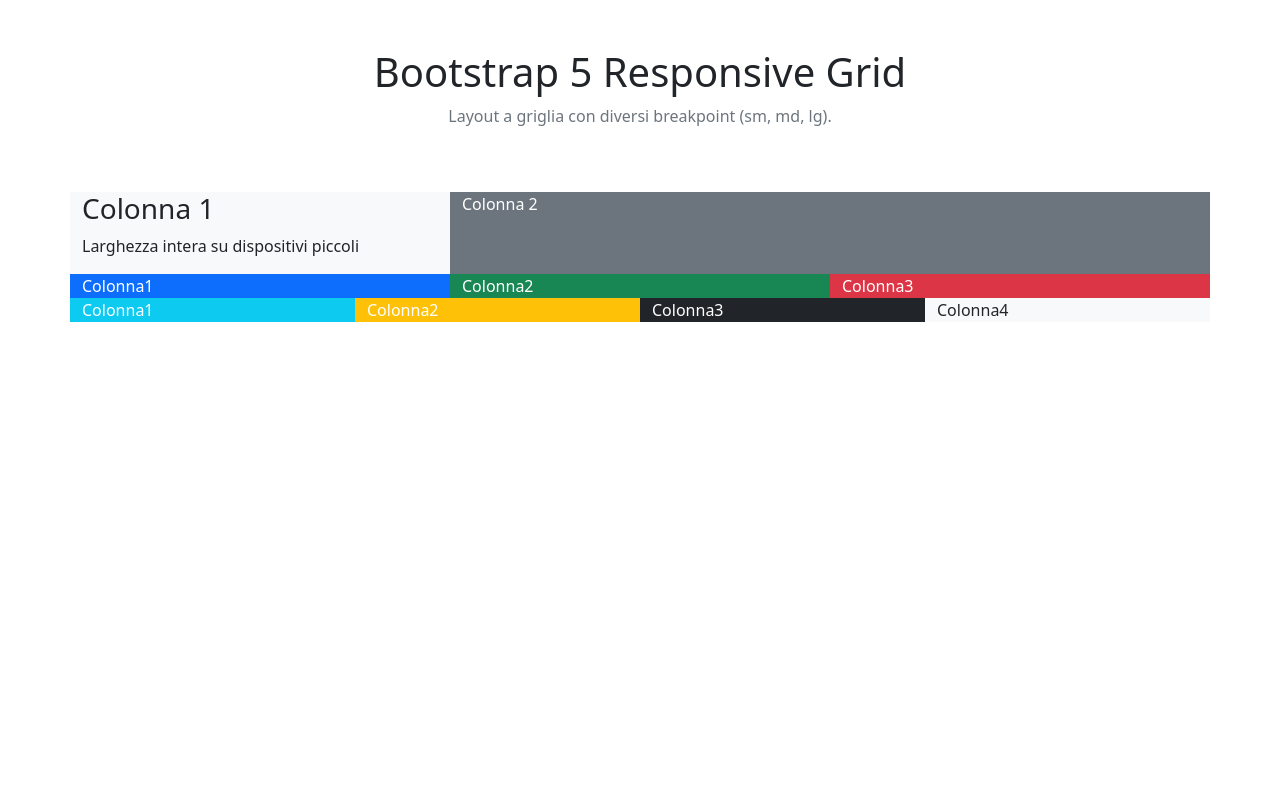
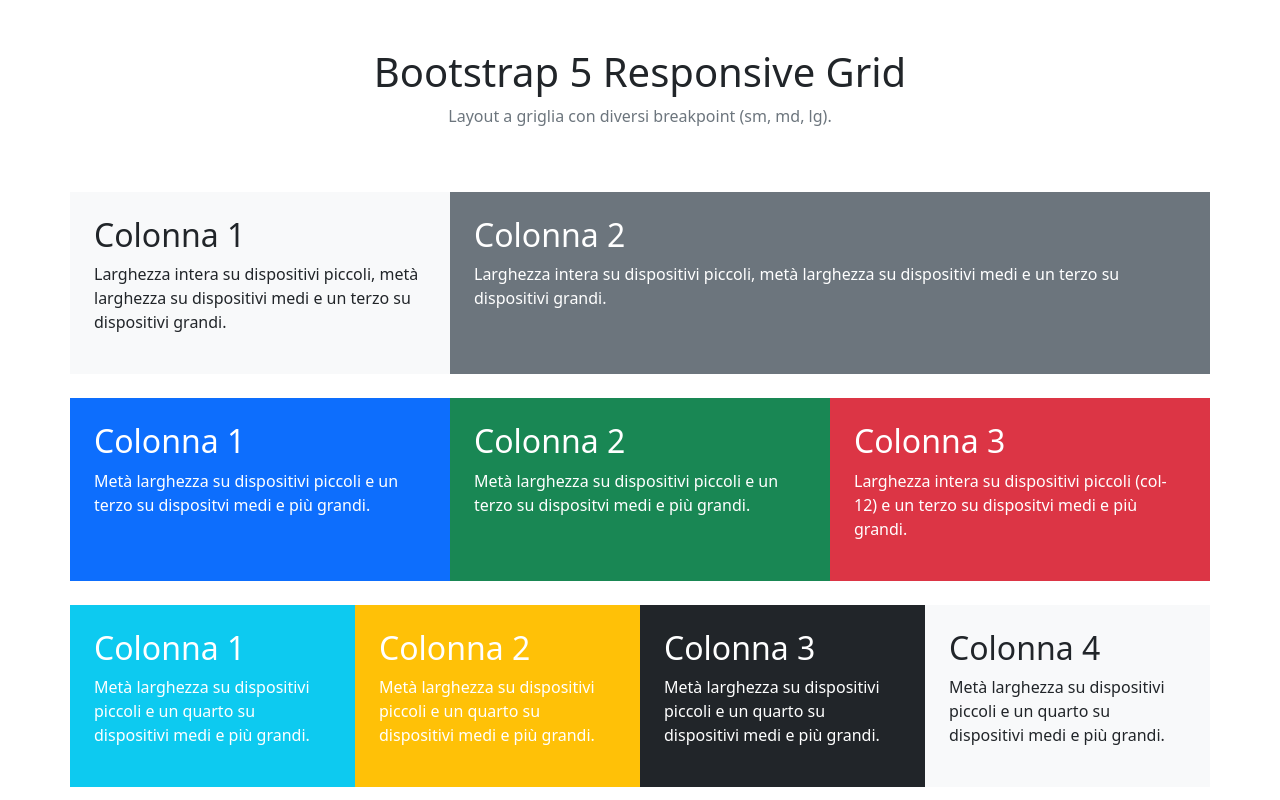
Before and after one commit to massimopallera/htmlcss-bootstrap-layout, a plain HTML site: page index.html in a window 1280 px wide. Drawn offline with nearby package versions, Linux system fonts and the light colour scheme.

Commit message:
add: padding in columns

```diff
--- a/index.html
+++ b/index.html
@@ -21,31 +21,53 @@
     <body>
         <header class="text-center py-5">
             <h1>Bootstrap 5 Responsive Grid</h1>
-            <p class="text-secondary">Layout a griglia con diversi breakpoint (sm, md, lg).</p>
+            <p class="text-secondary fw-lighter">Layout a griglia con diversi breakpoint (sm, md, lg).</p>
         </header>
         <main>
             <div class="container">
                 <div class="row">
-                    <div class="col-sm-12 col-md-6 col-lg-4 bg-body-tertiary">
-                        <h3>Colonna 1</h3>
-                        <p>Larghezza intera su dispositivi piccoli</p>
+                    <div class="col-sm-12 col-md-6 col-lg-4 bg-body-tertiary p-4">
+                        <h2>Colonna 1</h2>
+                        <p>Larghezza intera su dispositivi piccoli, metà larghezza su dispositivi medi e un terzo su dispositivi grandi.</p>
                     </div>
-                    <div class="col-sm-12 col-md-6 col-lg-8 text-white bg-secondary">
-                        Colonna 2
+                    <div class="col-sm-12 col-md-6 col-lg-8 text-white bg-secondary p-4">
+                        <h2>Colonna 2</h2>
+                        <p>Larghezza intera su dispositivi piccoli, metà larghezza su dispositivi medi e un terzo su dispositivi grandi.</p>
+                    </div>
+                </div>
+
+                <div class="row my-4">
+                    <div class="col-sm-6 col-md-4 bg-primary text-white p-4">
+                        <h2>Colonna 1</h2>
+                        <p>Metà larghezza su dispositivi piccoli e un terzo su dispositvi medi e più grandi.</p>
+                    </div>
+                    <div class="col-sm-6 col-md-4 bg-success text-white p-4">
+                        <h2>Colonna 2</h2>
+                        <p>Metà larghezza su dispositivi piccoli e un terzo su dispositvi medi e più grandi.</p>
+                    </div>
+                    <div class="col-sm-12 col-md-4 bg-danger text-white p-4">
+                        <h2>Colonna 3</h2>
+                        <p>Larghezza intera su dispositivi piccoli (col-12) e un terzo su dispositvi medi e più grandi.</p>
                     </div>
                 </div>
 
                 <div class="row">
-                    <div class="col-sm-6 col-md-4 bg-primary text-white">Colonna1</div>
-                    <div class="col-sm-6 col-md-4 bg-success text-white">Colonna2</div>
-                    <div class="col-sm-12 col-md-4 bg-danger text-white">Colonna3</div>
-                </div>
-
-                <div class="row">
-                    <div class="col-sm-6 col-md-3 bg-info text-white">Colonna1</div>
-                    <div class="col-sm-6 col-md-3 bg-warning text-white">Colonna2</div>
-                    <div class="col-sm-6 col-md-3 bg-dark text-white">Colonna3</div>
-                    <div class="col-sm-6 col-md-3 bg-body-tertiary">Colonna4</div>
+                    <div class="col-sm-6 col-md-3 bg-info text-white p-4">
+                        <h2>Colonna 1</h2>
+                        <p>Metà larghezza su dispositivi piccoli e  un quarto su dispositivi medi e più grandi.</p>
+                    </div>
+                    <div class="col-sm-6 col-md-3 bg-warning text-white p-4">
+                        <h2>Colonna 2</h2>
+                        <p>Metà larghezza su dispositivi piccoli e  un quarto su dispositivi medi e più grandi.</p>
+                    </div>
+                    <div class="col-sm-6 col-md-3 bg-dark text-white p-4">
+                        <h2>Colonna 3</h2>
+                        <p>Metà larghezza su dispositivi piccoli e  un quarto su dispositivi medi e più grandi.</p>
+                    </div>
+                    <div class="col-sm-6 col-md-3 bg-body-tertiary p-4">
+                        <h2>Colonna 4</h2>
+                        <p>Metà larghezza su dispositivi piccoli e  un quarto su dispositivi medi e più grandi.</p>
+                    </div>
                 </div>
             </div>
         </main>
```
